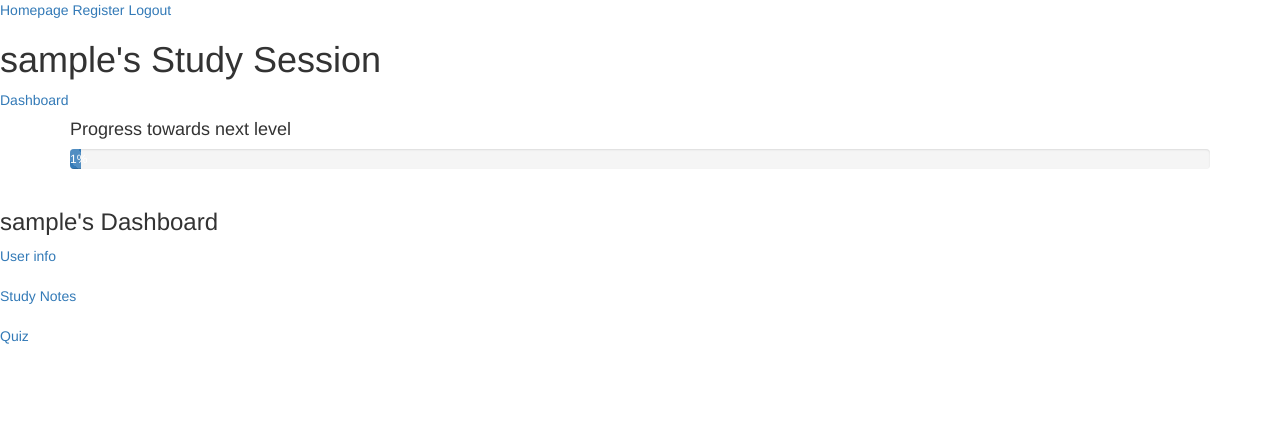
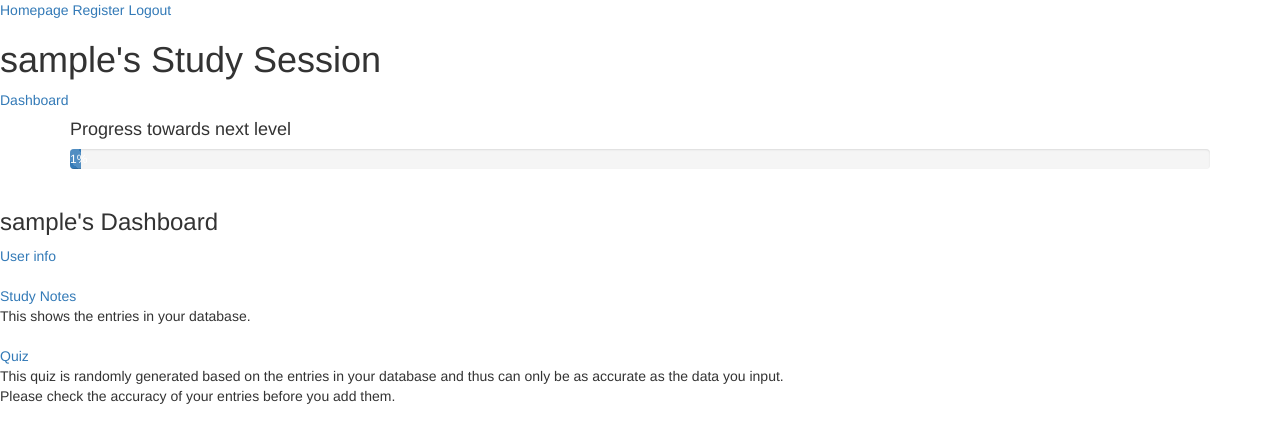
Before and after one commit to gkchan/PyQuizBase, a Flask app: a page that uses templates/dashboard.html in a window 1280 px wide. Shown: the top 443 px of the page. Run offline with Flask 2, Linux system fonts and the light colour scheme; the visitor is signed in with stand-in values (Sample User, id 1); some libraries are stand-ins or nearby versions.

Commit message:
Update dashboard

```diff
--- a/templates/dashboard.html
+++ b/templates/dashboard.html
@@ -1,10 +1,5 @@
 {% extends 'base.html' %}
 
-{% block head %}
-  <script>
-    "use strict";
-  </script>
-{% endblock %}
 
 {% block content %}
 
@@ -13,7 +8,12 @@
   {% endif %}
 
   <a href="/{{ username }}/info">User info</a><br><br>
-  <a href="/{{ username }}/studynotes">Study Notes</a><br><br>
-  <a href="/quiz">Quiz</a>
+  <a href="/{{ username }}/studynotes">Study Notes</a><br>
+  This shows the entries in your database.<br><br>
+
+  <a href="/quiz">Quiz</a><br>
+
+  This quiz is randomly generated based on the entries in your database and thus can only be as accurate as the data you input.<br>
+  Please check the accuracy of your entries before you add them.
 
 {% endblock %}
```
